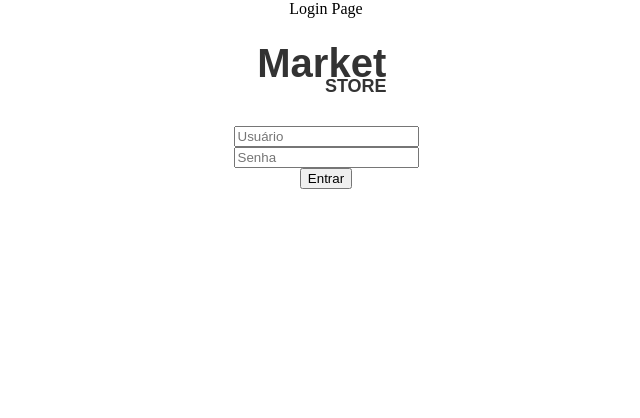
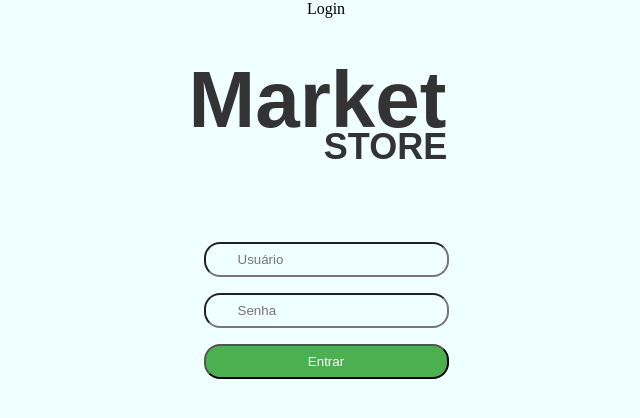
Before and after one commit to DiegoAndP/PNT_TDS_B_MDL_2, a plain HTML site: page index.html in a window 1280 px wide. Shown: the whole page, without its empty margins (314-954 px from the left). Drawn offline with Linux system fonts and the light colour scheme.

Commit message:
Melhorias no CSS

```diff
--- a/index.html
+++ b/index.html
@@ -4,19 +4,19 @@
 <head>
     <meta charset="utf-8">
     <meta name="viewport" content="width=device-width, initial-scale=1.0">
-    <title>Login Page</title>
+    <title>Login</title>
     <link rel="stylesheet" href="style.css">
 </head>
 
 <body>
     <div class="container_image">
-        <img src="content/images/logo.svg" alt="Login">
+        <img class="logo" src="content/images/logo.svg" alt="Login">
     </div>
     <div class="container_form">
         <form name="login_form" action="" method="post">
-            <input class="container_form_input" autocomplete="username" type="text" name="username" id="username"
+            <input class="container_form_input font=input form_input" autocomplete="username" type="text" name="username" id="username"
                 placeholder="Usuário">
-            <input class="container_form_input" type="password" name="password" id="password" placeholder="Senha">
+            <input class="container_form_input font-input form_input" type="password" name="password" id="password" placeholder="Senha">
             <button class="container_form_button" id='button' type="submit">Entrar</button>
         </form>
     </div>
--- a/script.js
+++ b/script.js
@@ -1,6 +1,6 @@
 
 const button = document.getElementById("button")
-const userList = ['Edjane', 'Diego']
+const userList = ['edjane', 'diego']
 const formPass = 123456
 
 button.addEventListener('click', (e) => {
@@ -8,7 +8,7 @@ button.addEventListener('click', (e) => {
     const userName = document.getElementById('username').value
     const password = document.getElementById('password').value
 
-    if (userList.includes(userName) && password == formPass) {
+    if (userList.includes(userName.toLowerCase()) && password.toLowerCase() == formPass) {
         window.open('login.html')
     }
     else {
--- a/style.css
+++ b/style.css
@@ -4,12 +4,36 @@
     justify-content: center;
     align-items: center;
     box-sizing: border-box;
+    background-color: azure;
 }
 
 .container_image {
-
-
+    height: 200px;
+    width: 400px;
 }
 
-.container_form {
+.logo {
+    height: 100%;
+    width: 100%;
+    object-fit: fill;
 }
+
+.form_input {
+    margin-top: 1rem;
+    padding: .5rem 2rem;
+    border-radius: 1rem;
+}
+
+.font_input {
+    font-size: 1rem;
+    width: 100%;
+}
+
+.container_form_button {
+   margin-top: 1rem;
+   background-color: #4CAF50;
+   color: white;
+    padding: .5rem 2rem;
+    border-radius: 1rem;
+    width: 100%;
+}
```
Also changed, not shown: login.html (+21 -1 lines).
